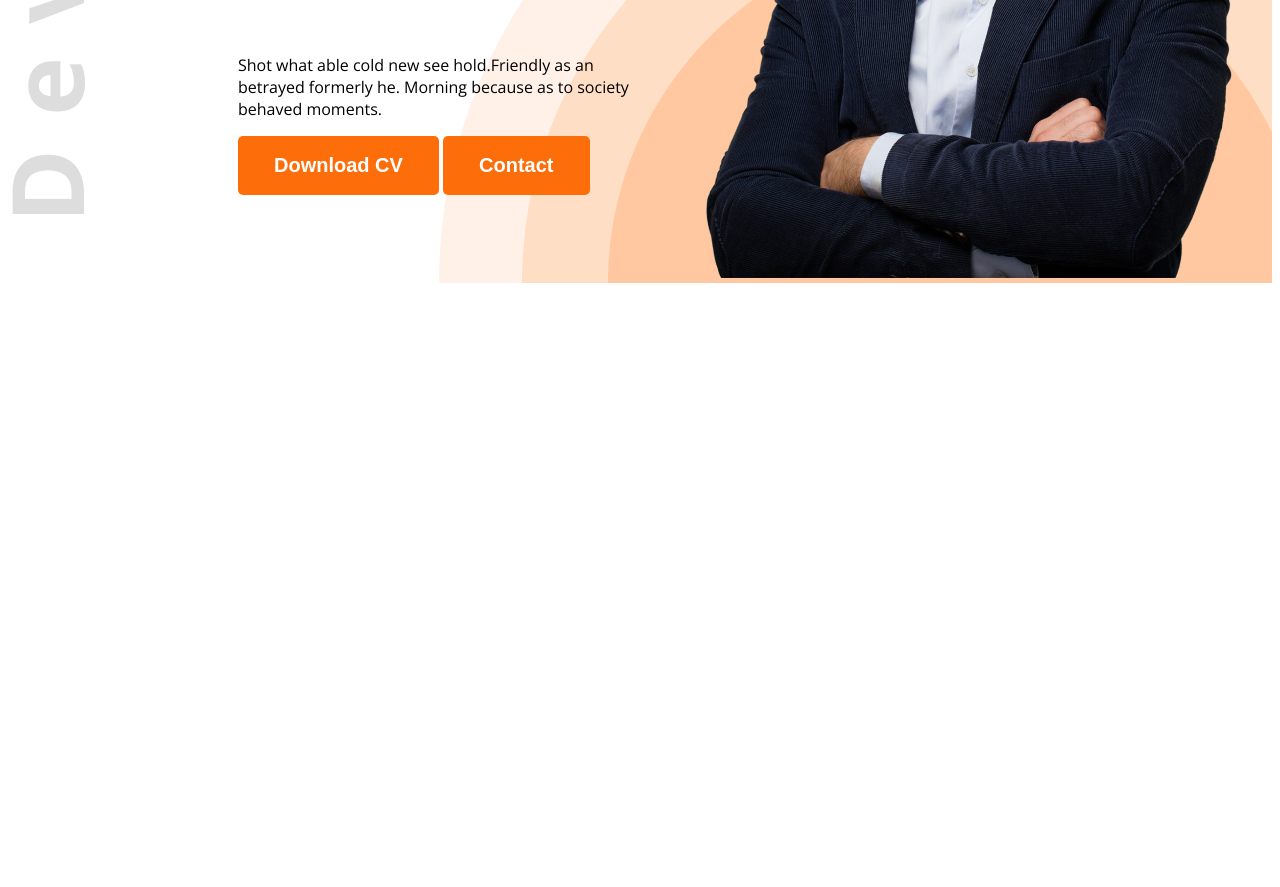
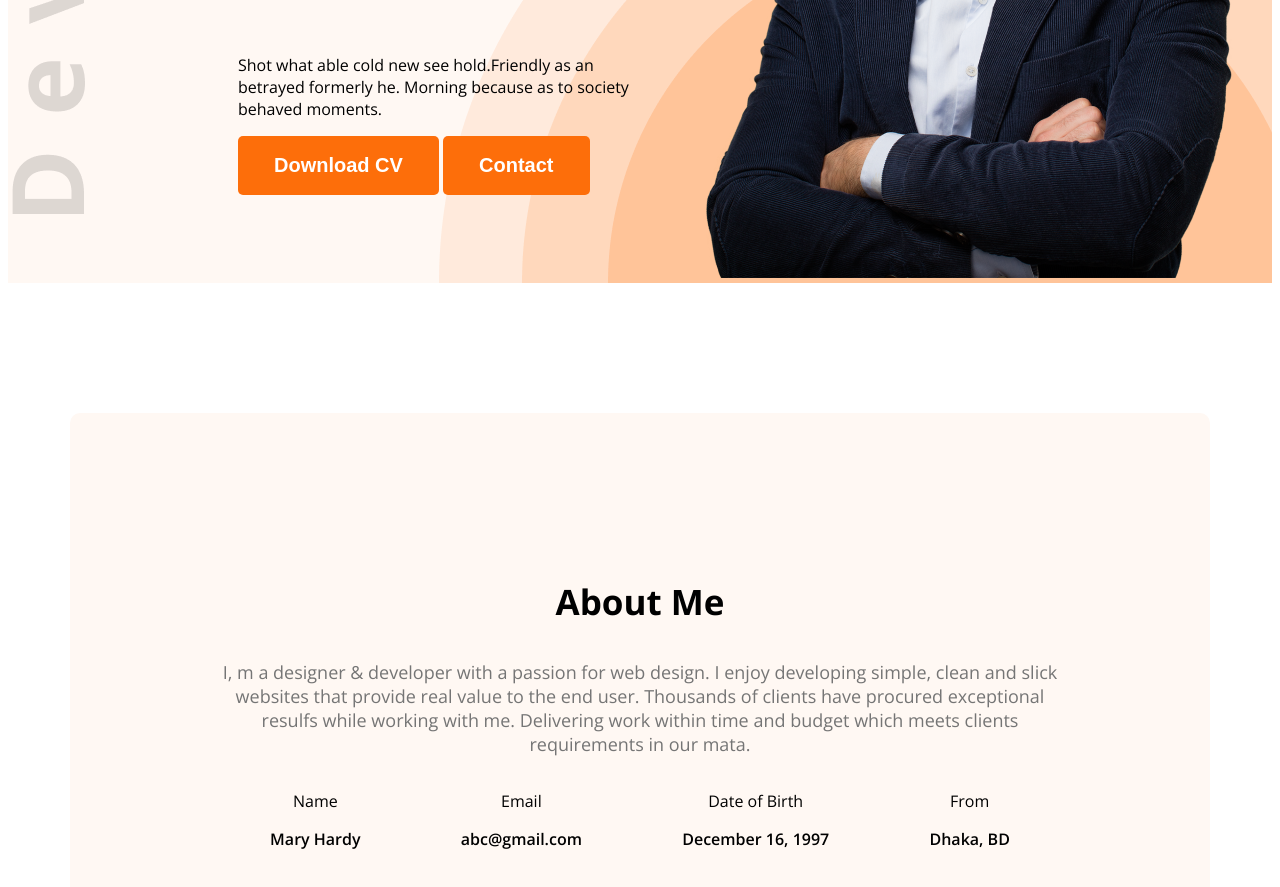
Before and after one commit to zahidhasanratan/WebDeveloperPortfolio, a plain HTML site: page index.html in a window 1280 px wide. Shown: the part 557-1444 px from the top of the page. Before the commit the page ends 848 px from the top, so only its background shows below. Drawn offline with nearby package versions, Linux system fonts and the light colour scheme; files whose address does not match are found by name.

Commit message:
about us sectin done

```diff
--- a/index.html
+++ b/index.html
@@ -13,7 +13,7 @@
     <link rel="stylesheet" href="./styles/portfolio.css" />
   </head>
   <body class="open-sans-normal">
-    <header class="header">
+    <header class="header secondary-bg">
       <nav>
         <h3 class="nav-title">Ma<span class="text-primary">r</span>y</h3>
         <ul>
@@ -41,7 +41,34 @@
 
       </div>
     </header>
-    <main></main>
+    <main>
+        <section class="about secondary-bg">
+            <h3 class="section-title">
+                About Me
+            </h3>
+            <p class="section-description">
+                I, m a designer & developer with a passion for web design. I enjoy developing simple, clean and slick websites that provide real value to the end user. Thousands of clients have procured exceptional resulfs while working with me. Delivering work within time and budget which meets clients requirements in our mata.
+            </p>
+            <div class="about_items">
+                <div class="about_item">
+                    <p class="item_title">Name</p>
+                    <p class="item_description">Mary Hardy</p>
+                </div>
+                <div class="about_item">
+                    <p class="item_title">Email</p>
+                    <p class="item_description">abc@gmail.com</p>
+                </div>
+                <div class="about_item">
+                    <p class="item_title">Date of Birth</p>
+                    <p class="item_description">December 16, 1997</p>
+                </div>
+                <div class="about_item">
+                    <p class="item_title">From</p>
+                    <p class="item_description">Dhaka, BD</p>
+                </div>
+            </div>
+        </section>
+    </main>
     <footer></footer>
   </body>
 </html>
--- a/styles/portfolio.css
+++ b/styles/portfolio.css
@@ -6,6 +6,9 @@
     "wdth" 100;
 }
 /*Shared Color Started*/
+.secondary-bg{
+background-color: #FFF8F3;
+}
 .text-primary{
    color: #FD6E0A;
 }
@@ -23,6 +26,14 @@
     font-weight: bold;
     padding: 18px 36px;
     border-radius: 5px;
+}
+.section-title{
+    font-size: 35px;
+    font-weight: bold;
+}
+.section-description{
+    font-size: 18px;
+    color: #757575;
 }
 /*Shared Color Ended*/
 /*Header Started*/
@@ -80,3 +91,37 @@ font-weight: bold;
     width: 580px;
 }
 /*Banner Styles Ended*/
+
+/*About Styles Started*/
+/*About Styles Ended*/
+.about{
+    border-radius: 10px;
+    padding: 130px 150px;
+    text-align: center;
+    margin-top: 130px;
+}
+.about_items{
+    display: flex;
+    justify-content: space-around;
+}
+.item_description{
+    font-weight: 600;
+}
+/*About Main Started*/
+main{
+    max-width: 1140px;
+    margin: 0 auto;
+}
+/*About Main Ended*/
+/*About Main Started*/
+
+/*About Main Ended*/
+/*About Main Started*/
+
+/*About Main Ended*/
+/*About Main Started*/
+
+/*About Main Ended*/
+/*About Main Started*/
+
+/*About Main Ended*/
```
